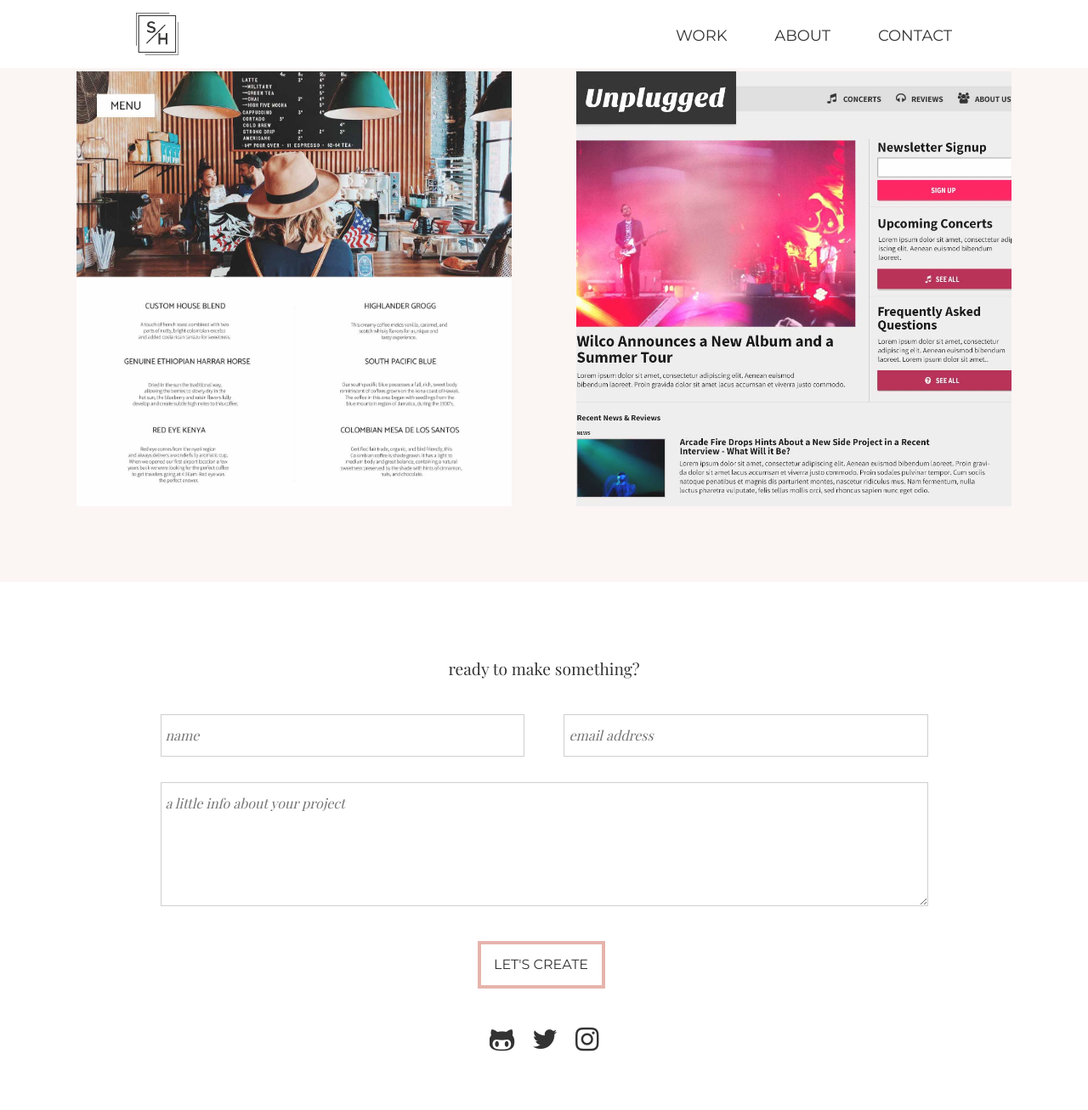
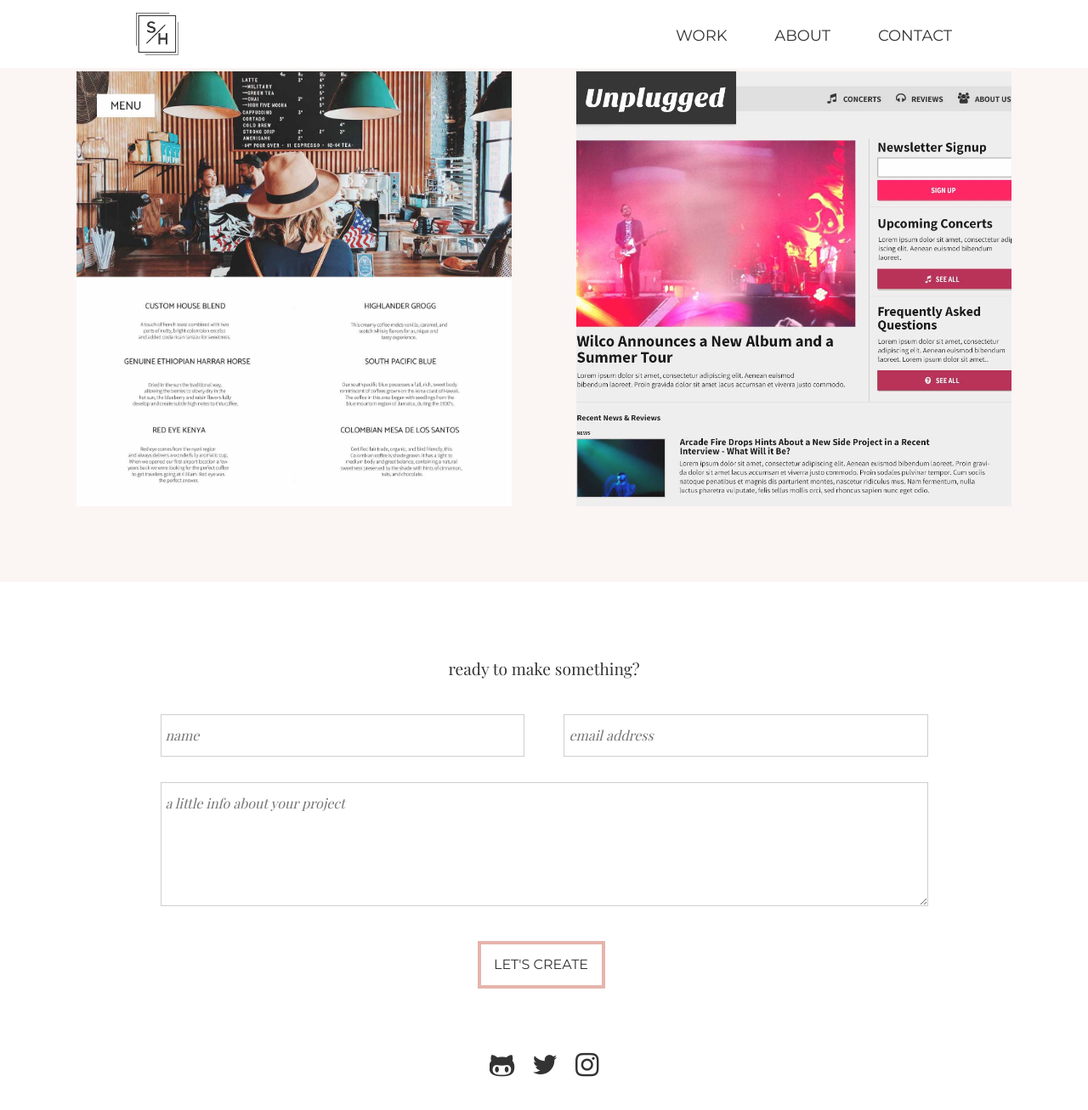
Before and after one commit to skiddhubbard/skiddhubbard.github.io, a Jekyll site: the page built from index.md, in a window 1280 px wide and 1400 px high, scrolled down 977 px. Shown: the top 1307 px of the window at 85% size. Built offline with Jekyll 4.4.1, drawn with Linux system fonts in a browser that asks for light colours; nearby versions of some CDN libraries.

Commit message:
adjusting margins

```diff
--- a/_sass/site/_base.scss
+++ b/_sass/site/_base.scss
@@ -662,6 +662,10 @@
 
 /***Contact***/
 
+    #contact-header p {
+      margin: 0px auto 25px;
+    }
+
     .social ul {
       width: 129px;
     }
@@ -858,7 +862,7 @@
     }
 
     .social ul {
-      margin-top: -30px;
+      margin-top: 15px;
     }
   }
 
```
